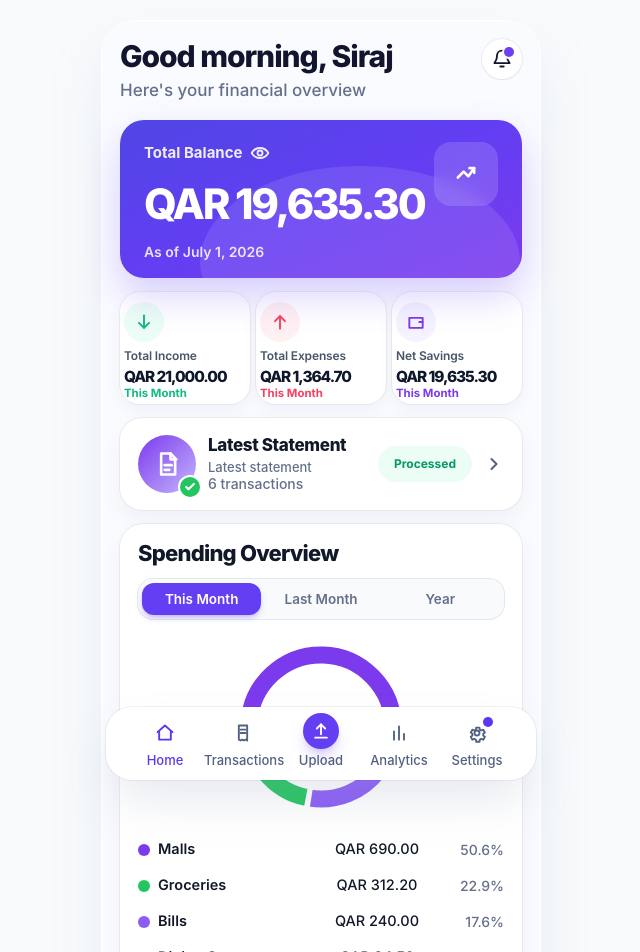
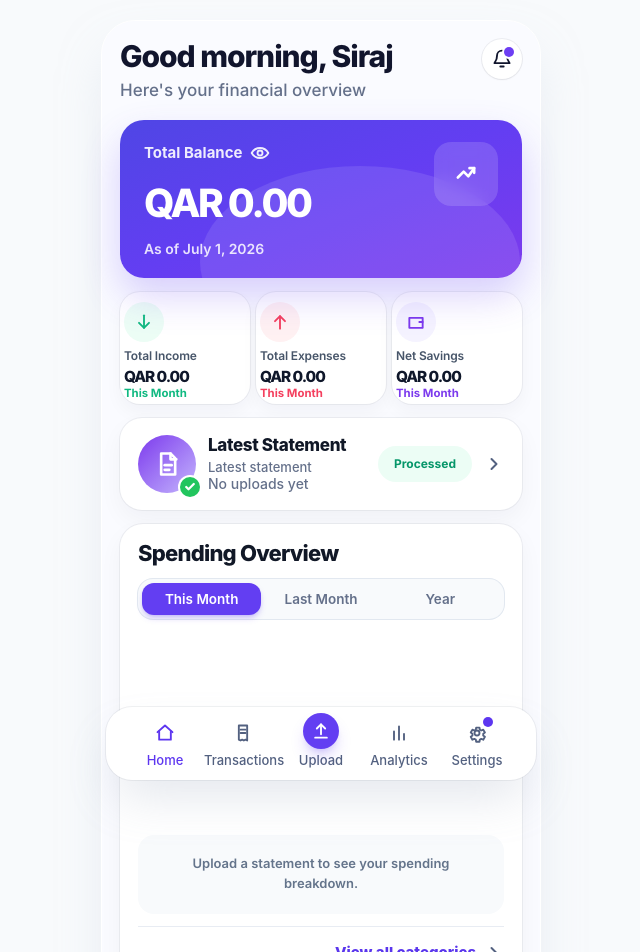
Before and after one commit to sirajsayed7/FinWise, a Next.js app: page / in a window 1280 px wide. Shown: the top 952 px of the page, without its empty margins (319-959 px from the left). Built offline with nearby package versions, Linux system fonts and the light colour scheme.

Commit message:
Add clear imports and safer upload totals

```diff
--- a/app/page.tsx
+++ b/app/page.tsx
@@ -141,8 +141,8 @@ const trendRows = [
 
 export default function FinWiseApp() {
   const [activeView, setActiveView] = useState<ActiveView>("home");
-  const [transactions, setTransactions] = useState<Transaction[]>(demoTransactions);
-  const [uploadStatus, setUploadStatus] = useState(`${demoTransactions.length} transactions`);
+  const [transactions, setTransactions] = useState<Transaction[]>([]);
+  const [uploadStatus, setUploadStatus] = useState("No uploads yet");
   const [latestPeriod, setLatestPeriod] = useState<StatementPeriodInfo | null>(null);
   const transactionCount = transactions.length;
 
@@ -152,8 +152,9 @@ export default function FinWiseApp() {
     try {
       const parsed = JSON.parse(saved) as Transaction[];
       if (Array.isArray(parsed) && parsed.length > 0) {
-        setTransactions(dedupe(parsed));
-        setUploadStatus(`${parsed.length} transactions`);
+        const clean = dedupe(sanitizeTransactions(parsed));
+        setTransactions(clean);
+        setUploadStatus(clean.length ? `${clean.length} transactions` : "No uploads yet");
       }
       const savedPeriod = window.localStorage.getItem("finwise.latestPeriod");
       if (savedPeriod) setLatestPeriod(JSON.parse(savedPeriod) as StatementPeriodInfo);
@@ -166,6 +167,14 @@ export default function FinWiseApp() {
   useEffect(() => {
     window.localStorage.setItem("finwise.transactions", JSON.stringify(transactions));
   }, [transactions]);
+
+  function clearUploads() {
+    setTransactions([]);
+    setLatestPeriod(null);
+    setUploadStatus("No uploads yet");
+    window.localStorage.removeItem("finwise.transactions");
+    window.localStorage.removeItem("finwise.latestPeriod");
+  }
 
   async function uploadStatement(event: ChangeEvent<HTMLInputElement>) {
     const file = event.target.files?.[0];
@@ -184,7 +193,7 @@ export default function FinWiseApp() {
       response = await fetch("/api/statements", { method: "POST", body: formData });
       payload = await response.json();
     } catch {
-      setUploadStatus("Upload failed. Please try again with a CSV export.");
+      setUploadStatus("Upload failed. Please try again with a PDF, CSV, or Excel statement.");
       return;
     }
 
@@ -193,9 +202,9 @@ export default function FinWiseApp() {
       return;
     }
 
-    const imported = payload.transactions ?? [];
-    setTransactions((current) => (isDemoDataset(current) ? imported : dedupe([...imported, ...current])));
-    setUploadStatus(`${imported.length} transactions`);
+    const imported = sanitizeTransactions(payload.transactions ?? []);
+    setTransactions((current) => dedupe([...imported, ...current]));
+    setUploadStatus(`${imported.length} transactions imported`);
     if (payload.statement?.period) {
       setLatestPeriod(payload.statement.period);
       window.localStorage.setItem("finwise.latestPeriod", JSON.stringify(payload.statement.period));
@@ -209,11 +218,11 @@ export default function FinWiseApp() {
         {activeView === "home" ? (
           <HomeDashboard transactions={transactions} latestPeriod={latestPeriod} uploadStatus={uploadStatus} transactionCount={transactionCount} onUpload={uploadStatement} setActiveView={setActiveView} />
         ) : null}
-        {activeView === "transactions" ? <TransactionsPage transactions={transactions} setTransactions={setTransactions} setActiveView={setActiveView} /> : null}
-        {activeView === "upload" ? <UploadPage latestPeriod={latestPeriod} uploadStatus={uploadStatus} onUpload={uploadStatement} /> : null}
+        {activeView === "transactions" ? <TransactionsPage transactions={transactions} setTransactions={setTransactions} setActiveView={setActiveView} onClearUploads={clearUploads} /> : null}
+        {activeView === "upload" ? <UploadPage latestPeriod={latestPeriod} uploadStatus={uploadStatus} onUpload={uploadStatement} onClearUploads={clearUploads} hasUploads={transactionCount > 0} /> : null}
         {activeView === "insights" ? <InsightsPage transactions={transactions} /> : null}
         {activeView === "settings" ? <SettingsPage setActiveView={setActiveView} /> : null}
-        {activeView === "statements" ? <StatementsPage transactions={transactions} latestPeriod={latestPeriod} setActiveView={setActiveView} /> : null}
+        {activeView === "statements" ? <StatementsPage transactions={transactions} latestPeriod={latestPeriod} setActiveView={setActiveView} onClearUploads={clearUploads} /> : null}
       </div>
       <BottomNavigation activeView={activeView} setActiveView={setActiveView} />
     </main>
@@ -262,7 +271,7 @@ function TotalBalanceCard({ balance }: { balance: number }) {
             Total Balance
             <EyeIcon />
           </button>
-          <p className="mt-5 whitespace-nowrap text-[clamp(29px,7.5vw,42px)] font-extrabold leading-none tracking-[-0.055em]">{visible ? `QAR ${formatAmount(balance)}` : "QAR *******"}</p>
+          <p className="mt-5 whitespace-nowrap text-[clamp(27px,6.9vw,39px)] font-extrabold leading-none tracking-[-0.06em]">{visible ? `QAR ${formatDisplayAmount(balance)}` : "QAR *******"}</p>
           <p className="mt-4 text-[14px] font-semibold text-white/85">As of July 1, 2026</p>
         </div>
         <div className="grid h-14 w-14 shrink-0 place-items-center rounded-[17px] bg-white/15 backdrop-blur min-[391px]:h-16 min-[391px]:w-16">
@@ -276,9 +285,9 @@ function TotalBalanceCard({ balance }: { balance: number }) {
 function SummaryCards({ summary }: { summary: ReturnType<typeof getSummary> }) {
   return (
     <section className="mt-3.5 grid grid-cols-3 gap-1.5">
-      <SummaryCard icon={<ArrowDownIcon />} tone="green" title="Total Income" value={`QAR ${formatAmount(summary.income)}`} />
-      <SummaryCard icon={<ArrowUpIcon />} tone="red" title="Total Expenses" value={`QAR ${formatAmount(summary.expenses)}`} />
-      <SummaryCard icon={<WalletIcon />} tone="purple" title="Net Savings" value={`QAR ${formatAmount(summary.net)}`} />
+      <SummaryCard icon={<ArrowDownIcon />} tone="green" title="Total Income" value={`QAR ${formatDisplayAmount(summary.income)}`} />
+      <SummaryCard icon={<ArrowUpIcon />} tone="red" title="Total Expenses" value={`QAR ${formatDisplayAmount(summary.expenses)}`} />
+      <SummaryCard icon={<WalletIcon />} tone="purple" title="Net Savings" value={`QAR ${formatDisplayAmount(summary.net)}`} />
     </section>
   );
 }
@@ -365,7 +374,7 @@ function SpendingOverviewCard({ transactions, onOpenCategories }: { transactions
       </div>
 
       <div className="mt-4 space-y-1.5">
-        {rows.map((row) => (
+        {rows.length ? rows.map((row) => (
           <div key={row.label} className="grid min-h-[30px] grid-cols-[minmax(112px,1fr)_minmax(116px,132px)_46px] items-center gap-x-2 text-[13.5px] min-[391px]:grid-cols-[minmax(130px,1fr)_minmax(126px,142px)_48px] min-[391px]:text-[14.5px]">
             <div className="flex min-w-0 items-center gap-2">
               <span className="h-3 w-3 shrink-0 rounded-full" style={{ backgroundColor: row.color }} />
@@ -374,7 +383,11 @@ function SpendingOverviewCard({ transactions, onOpenCategories }: { transactions
             <span className="justify-self-center whitespace-nowrap font-medium text-[#111827]">QAR {formatAmount(row.amount)}</span>
             <span className="justify-self-end text-[13px] font-medium text-[#64708A] min-[391px]:text-[14px]">{row.percent}%</span>
           </div>
-        ))}
+        )) : (
+          <div className="rounded-[16px] bg-[#F8FAFC] px-4 py-5 text-center text-[13px] font-semibold text-[#64748B]">
+            Upload a statement to see your spending breakdown.
+          </div>
+        )}
       </div>
 
       <div className="mt-3 border-t border-[#E8ECF3] pt-1.5">
@@ -402,7 +415,7 @@ function TransactionsShortcut({ onOpen }: { onOpen: () => void }) {
   );
 }
 
-function TransactionsPage({ transactions, setTransactions, setActiveView }: { transactions: Transaction[]; setTransactions: (transactions: Transaction[] | ((current: Transaction[]) => Transaction[])) => void; setActiveView: (view: ActiveView) => void }) {
+function TransactionsPage({ transactions, setTransactions, setActiveView, onClearUploads }: { transactions: Transaction[]; setTransactions: (transactions: Transaction[] | ((current: Transaction[]) => Transaction[])) => void; setActiveView: (view: ActiveView) => void; onClearUploads: () => void }) {
   const [search, setSearch] = useState("");
   const [activeChip, setActiveChip] = useState("All");
   const [expanded, setExpanded] = useState<Record<string, boolean>>({ "June 2026": true, "May 2026": true, "April 2026": true });
@@ -490,11 +503,11 @@ function TransactionsPage({ transactions, setTransactions, setActiveView }: { tr
 
       <div className="mt-4 flex items-center justify-between px-1 text-[14px] font-extrabold text-[#5A36ED]">
         <button onClick={() => setActiveView("statements")} className="flex items-center gap-2"><OpenIcon />Manage statements</button>
-        <button onClick={() => setActiveView("statements")} className="flex items-center gap-1">View all statements<ChevronIcon /></button>
+        <button onClick={onClearUploads} className="flex items-center gap-1 text-red-500">Clear imports</button>
       </div>
 
       <div className="mt-3 grid gap-4">
-        {filteredGroups.map((group) => (
+        {filteredGroups.length ? filteredGroups.map((group) => (
           <section key={group.month} className="overflow-hidden rounded-[22px] bg-white shadow-[0_10px_24px_rgba(15,23,42,0.04)] ring-1 ring-[rgba(15,23,42,0.055)]">
             <button onClick={() => setExpanded((current) => ({ ...current, [group.month]: !current[group.month] }))} className="flex w-full items-center justify-between px-4 py-3 text-left">
               <h2 className="text-[18px] font-extrabold tracking-[-0.02em] text-[#0F172A]">{group.month}</h2>
@@ -508,10 +521,15 @@ function TransactionsPage({ transactions, setTransactions, setActiveView }: { tr
               </div>
             ) : null}
           </section>
-        ))}
+        )) : (
+          <section className="rounded-[22px] bg-white px-5 py-8 text-center shadow-[0_10px_24px_rgba(15,23,42,0.04)] ring-1 ring-[rgba(15,23,42,0.055)]">
+            <p className="text-[15px] font-extrabold text-[#0F172A]">No imported transactions</p>
+            <p className="mt-1 text-[13px] font-medium text-[#64748B]">Upload a bank statement to populate this page.</p>
+          </section>
+        )}
       </div>
 
-      <button onClick={() => setSheet("More transactions")} className="mt-4 h-12 w-full rounded-[16px] bg-white text-[14px] font-extrabold text-[#0F172A] shadow-[0_8px_22px_rgba(15,23,42,0.04)] ring-1 ring-[#E2E8F0]">Load more transactions</button>
+      {filteredGroups.length ? <button onClick={() => setSheet("More transactions")} className="mt-4 h-12 w-full rounded-[16px] bg-white text-[14px] font-extrabold text-[#0F172A] shadow-[0_8px_22px_rgba(15,23,42,0.04)] ring-1 ring-[#E2E8F0]">Load more transactions</button> : null}
       <BottomSheet title={sheet} onClose={() => setSheet(null)} />
       <CategoryCorrectionSheet
         transaction={editingTransaction}
@@ -563,7 +581,7 @@ function TransactionListRow({ row, onOpen, onActions }: { row: Transaction; onOp
   );
 }
 
-function UploadPage({ latestPeriod, uploadStatus, onUpload }: { latestPeriod: StatementPeriodInfo | null; uploadStatus: string; onUpload: (event: ChangeEvent<HTMLInputElement>) => void }) {
+function UploadPage({ latestPeriod, uploadStatus, onUpload, onClearUploads, hasUploads }: { latestPeriod: StatementPeriodInfo | null; uploadStatus: string; onUpload: (event: ChangeEvent<HTMLInputElement>) => void; onClearUploads: () => void; hasUploads: boolean }) {
   return (
     <section>
       <PageHeader title="Upload Statement" subtitle="Upload a PDF, CSV, or Excel statement to import your transactions." />
@@ -582,7 +600,9 @@ function UploadPage({ latestPeriod, uploadStatus, onUpload }: { latestPeriod: St
           <FieldPreview label="Currency" value="QAR" />
         </div>
         <p className="mt-4 rounded-[16px] bg-emerald-50 p-3 text-[13px] font-semibold leading-snug text-emerald-700">Privacy default: the original statement is deleted after processing. FinWise stores only extracted transaction data.</p>
-        <button className="mt-4 h-12 w-full rounded-[16px] bg-[#633EF2] text-[15px] font-extrabold text-white">Process Statement</button>
+        {hasUploads ? (
+          <button onClick={onClearUploads} className="mt-4 h-12 w-full rounded-[16px] bg-red-50 text-[15px] font-extrabold text-red-500 ring-1 ring-red-100">Clear imported data</button>
+        ) : null}
       </div>
       <StatusCard title="Processing status" body={uploadStatus} />
     </section>
@@ -717,16 +737,22 @@ function InsightsPage({ transactions }: { transactions: Transaction[] }) {
   );
 }
 
-function StatementsPage({ transactions, latestPeriod, setActiveView }: { transactions: Transaction[]; latestPeriod: StatementPeriodInfo | null; setActiveView: (view: ActiveView) => void }) {
+function StatementsPage({ transactions, latestPeriod, setActiveView, onClearUploads }: { transactions: Transaction[]; latestPeriod: StatementPeriodInfo | null; setActiveView: (view: ActiveView) => void; onClearUploads: () => void }) {
   const groups = useMemo(() => groupTransactionsByMonth(transactions), [transactions]);
   return (
     <section>
       <PageHeader title="Statements" subtitle="View uploaded statement history and processing results." actionLabel="Upload" onAction={() => setActiveView("upload")} />
       <div className="grid gap-4">
-        {groups.map((group) => (
+        {groups.length ? groups.map((group) => (
           <StatementHistoryCard key={group.month} month={group.month} bank={latestPeriod ? `${latestPeriod.label} · ${formatPeriodDates(latestPeriod)}` : "Imported statement"} imported={`${group.count} transactions`} review={`${group.rows.filter((row) => row.needsReview).length} need review`} />
-        ))}
+        )) : (
+          <section className="rounded-[22px] bg-white px-5 py-8 text-center shadow-[0_10px_24px_rgba(15,23,42,0.04)] ring-1 ring-[rgba(15,23,42,0.055)]">
+            <p className="text-[15px] font-extrabold text-[#0F172A]">No statements imported</p>
+            <p className="mt-1 text-[13px] font-medium text-[#64748B]">Upload a bank statement to start your dashboard.</p>
+          </section>
+        )}
       </div>
+      {groups.length ? <button onClick={onClearUploads} className="mt-4 h-12 w-full rounded-[16px] bg-red-50 text-[15px] font-extrabold text-red-500 ring-1 ring-red-100">Clear all imported statements</button> : null}
     </section>
   );
 }
@@ -965,7 +991,7 @@ function getSpendingRows(transactions: Transaction[], period: SpendingPeriod): S
     .sort((left, right) => right.amount - left.amount)
     .slice(0, 5);
 
-  return spendingRows.length ? spendingRows : spendingByPeriod[period];
+  return spendingRows;
 }
 
 function getInsightCategories(transactions: Transaction[]) {
@@ -1068,9 +1094,19 @@ function saveMerchantRule(transaction: Transaction, category: Transaction["categ
 function dedupe(transactions: Transaction[]) {
   const seen = new Set<string>();
   return transactions.filter((transaction) => {
-    if (seen.has(transaction.duplicateHash)) return false;
-    seen.add(transaction.duplicateHash);
+    const key = transaction.duplicateHash || [transaction.date, transaction.descriptionRaw, transaction.amount, transaction.direction, transaction.bank].join("|");
+    if (seen.has(key)) return false;
+    seen.add(key);
     return true;
+  });
+}
+
+function sanitizeTransactions(transactions: Transaction[]) {
+  return transactions.filter((transaction) => {
+    const amountIsValid = Number.isFinite(transaction.amount) && transaction.amount >= 0 && transaction.amount < 1_000_000;
+    const dateIsValid = /^\d{4}-\d{2}-\d{2}$/.test(transaction.date);
+    const merchantIsValid = transaction.merchant.trim().length > 0;
+    return amountIsValid && dateIsValid && merchantIsValid;
   });
 }
 
@@ -1093,6 +1129,13 @@ function useAppViewportWidth() {
 
 function formatAmount(value: number) {
   return value.toLocaleString("en-US", { minimumFractionDigits: 2, maximumFractionDigits: 2 });
+}
+
+function formatDisplayAmount(value: number) {
+  const absolute = Math.abs(value);
+  if (absolute >= 1_000_000_000) return `${(value / 1_000_000_000).toFixed(2)}B`;
+  if (absolute >= 1_000_000) return `${(value / 1_000_000).toFixed(2)}M`;
+  return formatAmount(value);
 }
 
 function formatCompact(value: number) {
```
